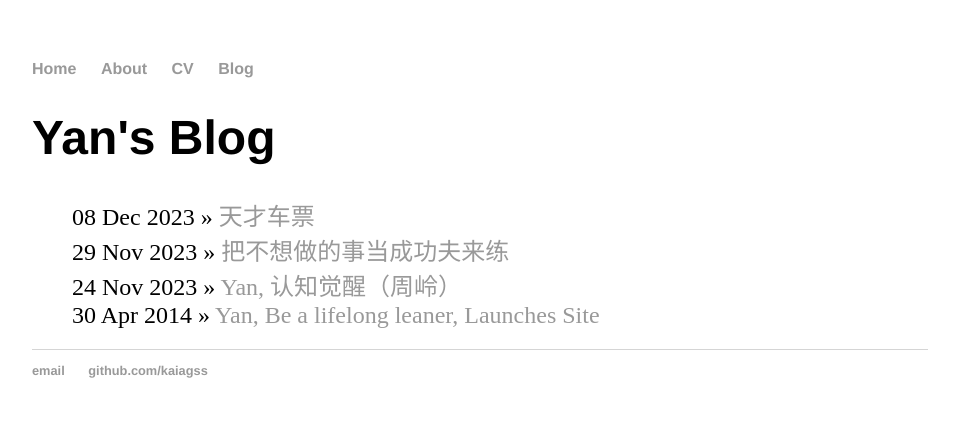
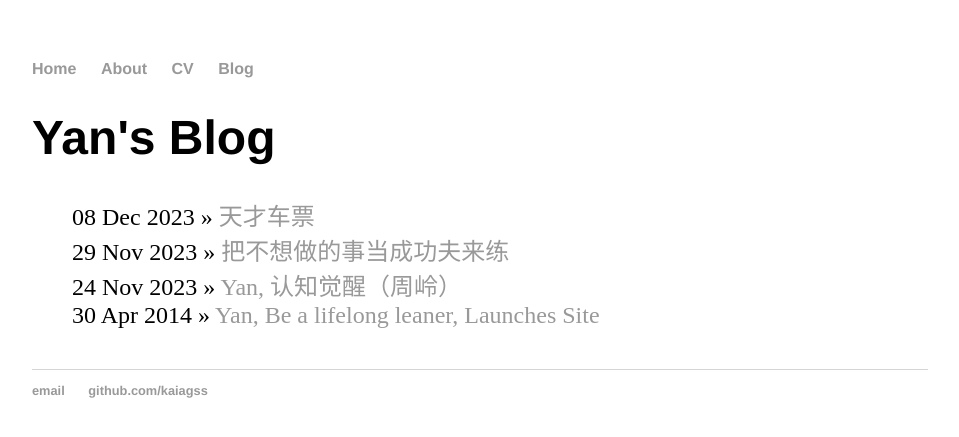
Before and after one commit to kaiagss/kaiagss.github.io, a Jekyll site: the page built from blog/index.html, in a window 1280 px wide. Shown: the top 437 px of the page, without its empty margins (160-1119 px from the left). Built offline with Jekyll 4.4.1, drawn with Linux system fonts in a browser that asks for light colours.

Commit message:
Update main.css

```diff
--- a/css/main.css
+++ b/css/main.css
@@ -34,7 +34,7 @@ footer {
 }
 
 ul.posts {
-    margin: 20px auto 40px;
+    margin: 10px auto 20px;
     font-size: 1.5em;
 }
 
@@ -43,7 +43,7 @@ ul.posts li {
 }
 
 /* Blog */
-ul.posts { margin: 10px auto 20px; font-size: 1.5em; }
+ul.posts { margin: 20px auto 40px; font-size: 1.5em; }
 ul.posts li { list-style: none; }
 
 /* CV */
```
